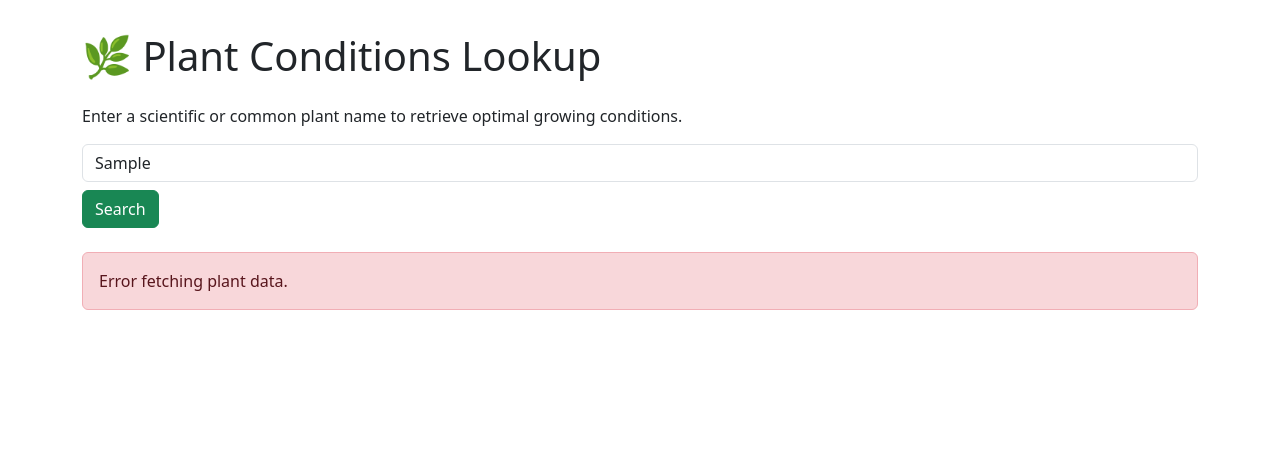
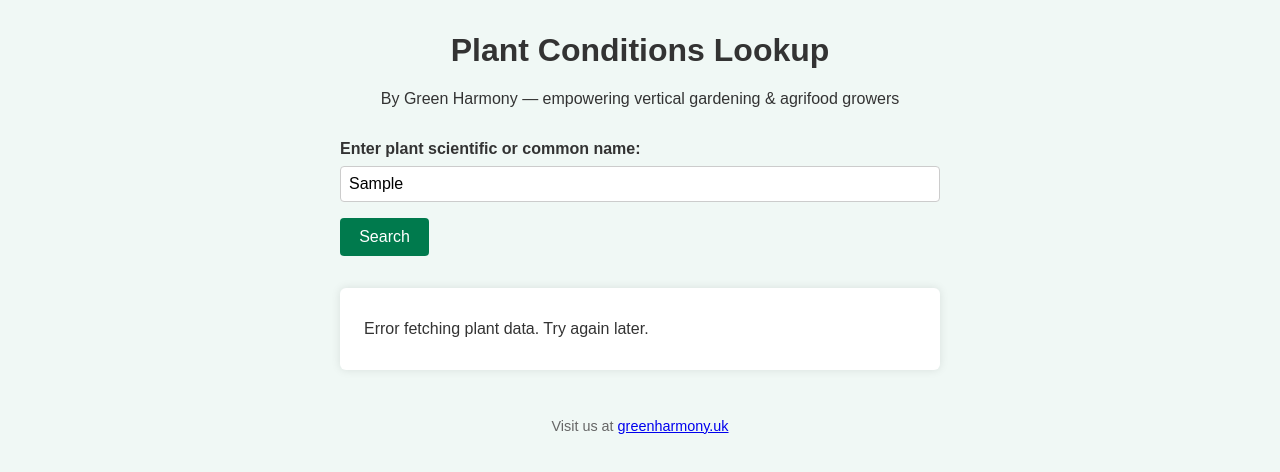
Before and after one commit to neelSchool/AIGreenHarmonyInterface, a plain HTML site: page index.html in a window 1280 px wide. Both pictures are taken after typing "Sample" into the empty fields and a click on the button "Search". Drawn offline with nearby package versions, Linux system fonts and the light colour scheme; no server answers.

Commit message:
Update index.html

```diff
--- a/index.html
+++ b/index.html
@@ -3,66 +3,82 @@
 <head>
   <meta charset="UTF-8" />
   <meta name="viewport" content="width=device-width, initial-scale=1" />
-  <title>Plant Conditions Lookup</title>
-  <link href="https://cdn.jsdelivr.net/npm/bootstrap@5.3.0/dist/css/bootstrap.min.css" rel="stylesheet" />
-  <style>
-    body { padding: 2rem; }
-    .result-card { margin-top: 1.5rem; }
-  </style>
+  <title>Plant Conditions Lookup | Green Harmony</title>
+  <link rel="stylesheet" href="styles.css" />
 </head>
 <body>
-  <div class="container">
-    <h1 class="mb-4">🌿 Plant Conditions Lookup</h1>
-    <p>Enter a scientific or common plant name to retrieve optimal growing conditions.</p>
-    <input type="text" id="plantInput" class="form-control" placeholder="e.g. Solanum lycopersicum or Tomato" />
-    <button onclick="fetchPlantInfo()" class="btn btn-success mt-2">Search</button>
-    <div id="result" class="result-card"></div>
-  </div>
+  <header>
+    <h1>Plant Conditions Lookup</h1>
+    <p>By Green Harmony — empowering vertical gardening & agrifood growers</p>
+  </header>
+
+  <main>
+    <label for="plant-input">Enter plant scientific or common name:</label>
+    <input type="text" id="plant-input" placeholder="e.g. Solanum lycopersicum or Tomato" />
+    <button id="search-btn">Search</button>
+
+    <section id="result" aria-live="polite"></section>
+  </main>
+
+  <footer>
+    <p>
+      Visit us at <a href="https://greenharmony.uk" target="_blank" rel="noopener noreferrer">greenharmony.uk</a>
+    </p>
+  </footer>
 
   <script>
-    async function fetchPlantInfo() {
-      const query = document.getElementById('plantInput').value.trim();
-      const resultDiv = document.getElementById('result');
+    const searchBtn = document.getElementById("search-btn");
+    const input = document.getElementById("plant-input");
+    const resultSection = document.getElementById("result");
 
+    searchBtn.addEventListener("click", () => {
+      const query = input.value.trim();
       if (!query) {
-        resultDiv.innerHTML = '<div class="alert alert-warning">Please enter a plant name.</div>';
+        resultSection.innerHTML = "<p>Please enter a plant name.</p>";
         return;
       }
+      resultSection.innerHTML = "<p>Loading...</p>";
 
-      try {
-        const response = await fetch('ecocrop_data.json');
-        const data = await response.json();
+      fetch(`https://openfarm.cc/api/v1/crops/?filter=${encodeURIComponent(query)}`)
+        .then((res) => res.json())
+        .then((data) => {
+          if (!data.data || data.data.length === 0) {
+            resultSection.innerHTML = "<p>No plants found for that name.</p>";
+            return;
+          }
+          const plant = data.data[0].attributes;
+          const cond = plant.sun_requirements || "N/A";
+          const sowing = plant.sowing_method || "N/A";
+          const nutrients = plant.soil_nutrients || "N/A";
+          const spread = plant.spread || "N/A";
+          const rowSpacing = plant.row_spacing || "N/A";
+          const height = plant.height || "N/A";
+          const daysToHarvest = plant.days_to_harvest || "N/A";
 
-        const match = data.find(plant =>
-          plant.scientific_name.toLowerCase().includes(query.toLowerCase()) ||
-          plant.common_name.toLowerCase().includes(query.toLowerCase())
-        );
+          resultSection.innerHTML = `
+            <h2>${plant.name} (${plant.scientific_name || "N/A"})</h2>
+            <p>${plant.description || "No description available."}</p>
+            <h3>Optimal Growing Conditions:</h3>
+            <ul>
+              <li><strong>Sun Requirements:</strong> ${cond}</li>
+              <li><strong>Sowing Method:</strong> ${sowing}</li>
+              <li><strong>Soil Nutrients:</strong> ${nutrients}</li>
+              <li><strong>Spread:</strong> ${spread}</li>
+              <li><strong>Row Spacing:</strong> ${rowSpacing}</li>
+              <li><strong>Height:</strong> ${height}</li>
+              <li><strong>Days to Harvest:</strong> ${daysToHarvest}</li>
+            </ul>
+          `;
+        })
+        .catch((err) => {
+          console.error(err);
+          resultSection.innerHTML = "<p>Error fetching plant data. Try again later.</p>";
+        });
+    });
 
-        if (!match) {
-          resultDiv.innerHTML = '<div class="alert alert-danger">Plant not found.</div>';
-          return;
-        }
-
-        resultDiv.innerHTML = `
-          <div class="card">
-            <div class="card-body">
-              <h4>${match.common_name} (<em>${match.scientific_name}</em>)</h4>
-              <ul class="list-group">
-                <li class="list-group-item"><strong>Soil pH:</strong> ${match.soil_ph}</li>
-                <li class="list-group-item"><strong>Moisture:</strong> ${match.moisture}</li>
-                <li class="list-group-item"><strong>Light:</strong> ${match.light}</li>
-                <li class="list-group-item"><strong>Temperature Range:</strong> ${match.min_temp} - ${match.max_temp}°C</li>
-                <li class="list-group-item"><strong>Nutrients:</strong> ${match.nutrients}</li>
-                <li class="list-group-item"><strong>Hydroponic Friendly:</strong> ${match.hydroponic_friendly}</li>
-              </ul>
-            </div>
-          </div>
-        `;
-      } catch (error) {
-        resultDiv.innerHTML = `<div class="alert alert-danger">Error fetching plant data.</div>`;
-        console.error(error);
-      }
-    }
+    input.addEventListener("keyup", (e) => {
+      if (e.key === "Enter") searchBtn.click();
+    });
   </script>
 </body>
 </html>
```
